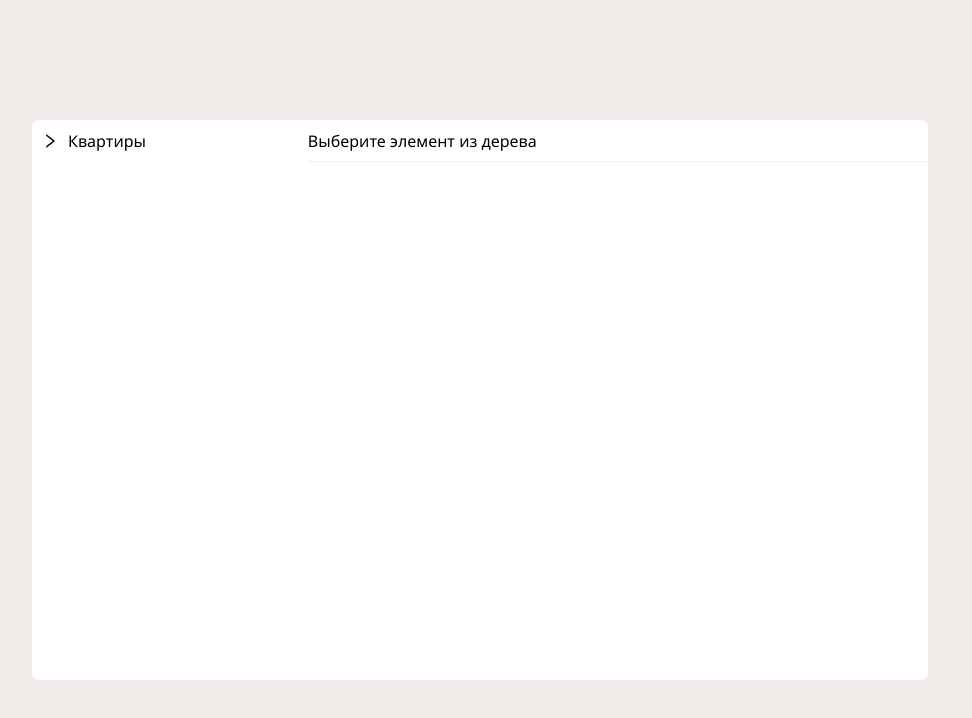
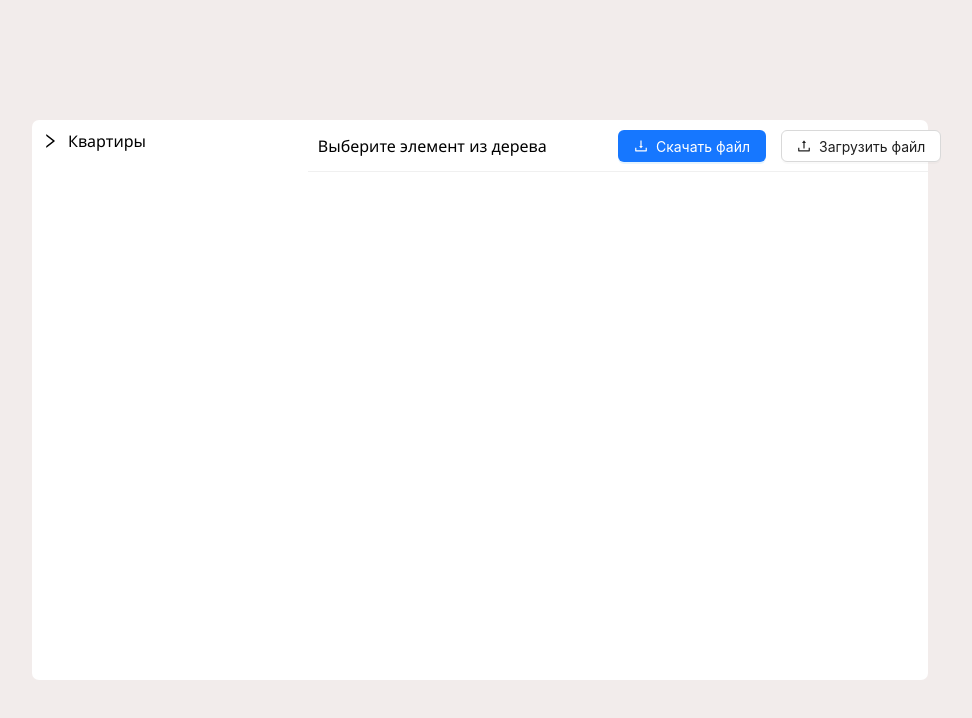
Before and after one commit to Listopad02/tree, a React (Create React App) app: page / in a window 1280 px wide. Shown: the top 718 px of the page, without its empty margins (160-1132 px from the left). Built offline with nearby package versions, Linux system fonts and the light colour scheme.

Commit message:
feat: компонент кнопки и функционал скачивания файла

```diff
--- /dev/null
+++ b/src/components/Button/Button.tsx
@@ -0,0 +1,22 @@
+import { Button } from "antd";
+import { DownloadOutlined, UploadOutlined } from '@ant-design/icons';
+import { ButtonProps } from "../../types/types";
+import { FC } from "react";
+import styled from "styled-components";
+
+const ButtonStyled = styled(Button)`
+    width: 100%;
+    max-width: 200px;
+`
+
+export const ButtonComponent: FC<ButtonProps> = ({ text, type, action, onClick }) => {
+    return (
+        <ButtonStyled
+            type={type}
+            icon={ action === 'download' ? <DownloadOutlined /> : <UploadOutlined />}
+            onClick={onClick}
+        >
+            { text }
+        </ButtonStyled>
+    )
+}
--- a/src/hoc/Layout/Layout.tsx
+++ b/src/hoc/Layout/Layout.tsx
@@ -4,6 +4,8 @@ import { Tree } from "../../components/Tree/Tree"
 import { useAppDispatch, useAppSelector } from "../../store/hooks"
 import { fetchTreeData } from "../../store/actions/tree"
 import { TreeOptions } from "../../components/TreeOptions/TreeOptions"
+import { ButtonComponent } from "../../components/Button/Button"
+import { downloadFile } from "../../utils/functions"
 import styled from "styled-components"
 
 const Container = styled.div`
@@ -30,6 +32,18 @@ const Title = styled.p`
   margin: 10px 0;
   fint-size: 16px;
 `
+const ButtonsContainer = styled.div`
+  display: flex;
+  gap: 15px;
+  align-items: center;
+  width: 50%;
+`
+const ControlsContainer = styled.div`
+  display: flex;
+  justify-content: space-between;
+  align-items: center;
+  padding: 5px 10px;
+`
 
 const Layout: FC<LayoutProps> = () => {
   const dispatch = useAppDispatch()
@@ -47,7 +61,23 @@ const Layout: FC<LayoutProps> = () => {
         <Tree data={treeModifiedData.length ? treeModifiedData : treeData} />
       </TreeContainer>
       <TreeOptionsContainer>
+        <ControlsContainer>
         <Title>{name ? name : "Выберите элемент из дерева"}</Title>
+          <ButtonsContainer>
+            <ButtonComponent
+              text="Скачать файл"
+              type="primary"
+              action="download"
+              onClick={() => downloadFile(treeModifiedData.length ? treeModifiedData : treeData)}
+            />
+            <ButtonComponent
+              text="Загрузить файл"
+              type="default"
+              action="upload"
+              onClick={() => downloadFile(treeModifiedData.length ? treeModifiedData : treeData)}
+            />
+          </ButtonsContainer>
+        </ControlsContainer>
         <TreeOptions />
       </TreeOptionsContainer>
     </Container>
--- /dev/null
+++ b/src/utils/functions.ts
@@ -0,0 +1,15 @@
+import { Node } from "../types/types";
+
+export function downloadFile(fileContent: Node[]) {
+    let a = document.createElement("a")
+    let file = new Blob([JSON.stringify(fileContent)], {
+        type: "application/json"
+    })
+    a.href = URL.createObjectURL(file)
+    a.download = "file.json"
+    a.click()
+}
+
+export function uploadFile() {
+
+}
```
Also changed, not shown: src/types/types.ts (+7 -0 lines).
